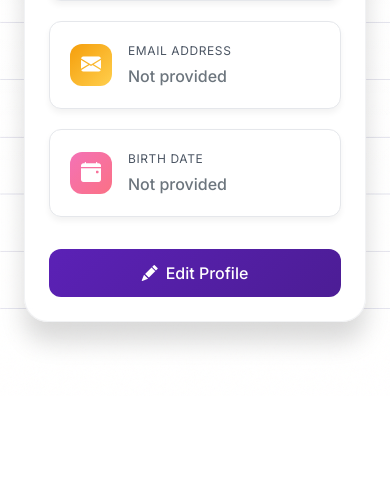
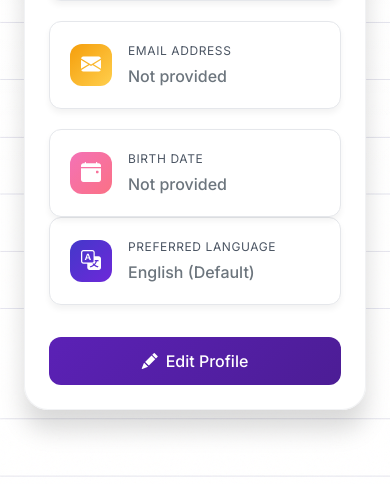
Before and after one commit to Faraaz05/P2P-CHAT-FILESHARING, a Django app: template Chat_app/core/templates/core/profile.html in a window 390 px wide. Shown: the part 673-1157 px from the top of the page. Before the commit the page ends 1023 px from the top, so only its background shows below. Run offline with Django 3.2, Linux system fonts and the light colour scheme; the template is opened without the code that fills it, so the values that code supplies are empty.

Commit message:
Added language preferencees

```diff
--- a/Chat_app/core/templates/core/profile.html
+++ b/Chat_app/core/templates/core/profile.html
@@ -97,6 +97,21 @@
                                         <span class="text-muted">Not provided</span>
                                     {% endif %}
                                 </div>
+                            </div>
+                        </div>
+                    </div>
+                    <div class="detail-card">
+                        <div class="detail-icon language-icon">
+                            <i class="bi bi-translate"></i>
+                        </div>
+                        <div class="detail-content">
+                            <div class="detail-label">Preferred Language</div>
+                            <div class="detail-value">
+                                {% if user.profile.preferred_language %}
+                                    {{ user.profile.get_preferred_language_display }}
+                                {% else %}
+                                    <span class="text-muted">English (Default)</span>
+                                {% endif %}
                             </div>
                         </div>
                     </div>
@@ -407,6 +422,9 @@
         width: 120px;
         height: 120px;
     }
+    .language-icon {
+        background: linear-gradient(135deg, #4338ca, #6d28d9);
+    }
 }
 </style>
 
```
Also changed, not shown: Chat_app/core/forms.py (+7 -4 lines), Chat_app/core/models.py (+36 -5 lines), Chat_app/core/templates/core/update_profile.html (+12 -0 lines), Chat_app/core/migrations/0002_profile_preferred_language.py (added), Chat_app/media/chat_files/qwe_1490752a.png (added), Chat_app/media/chat_files/qwe_ee0e1945.png (added), Chat_app/media/profile_pics/IMG_8737.jpg (added), Chat_app/rooms/consumers.py (line endings or trailing spaces), 1 other file.
